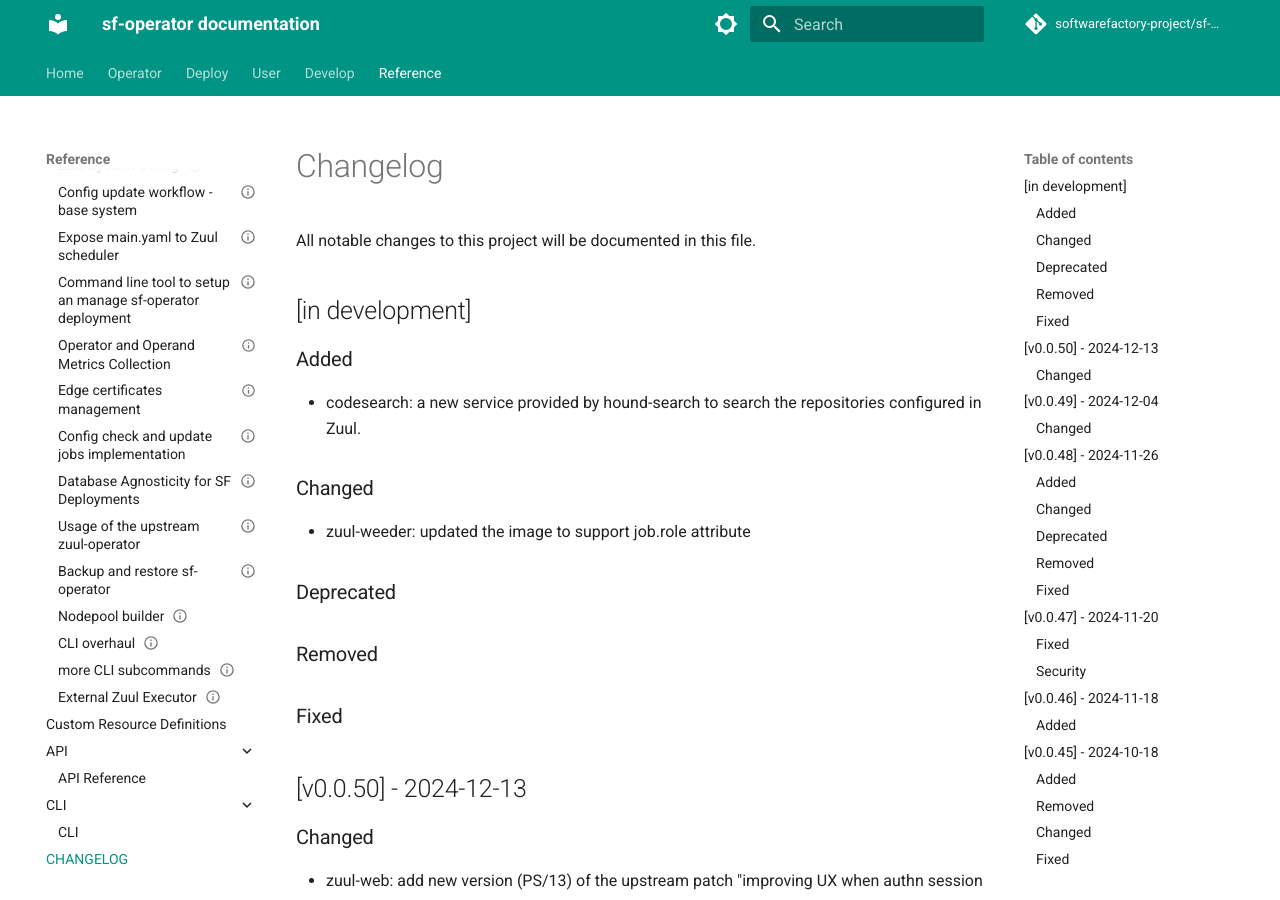
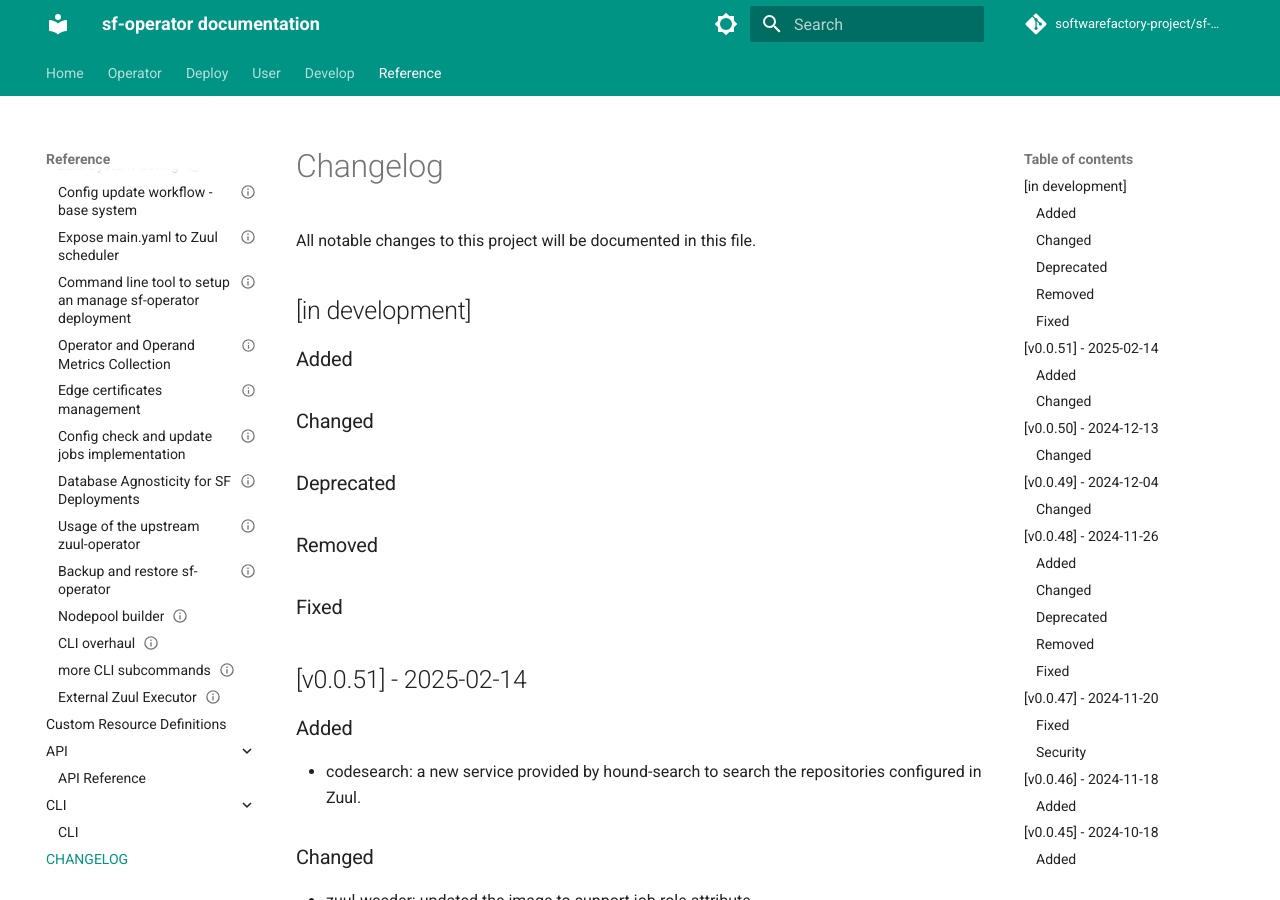
Before and after one commit to softwarefactory-project/sf-operator, an MkDocs documentation site: the page built from doc/reference/CHANGELOG.md, in a window 1280 px wide and 900 px high. Built offline with MkDocs 1.6.1 and Material for MkDocs 9.7.7, drawn with Linux system fonts in a browser that asks for light colours; comment, search, counter and statistics services are not loaded.

Commit message:
sf-operator v0.0.51 release commit
Change-Id: I0732e1de2a968d17818bf5e09e21a5b8faa4e2ac

```diff
--- a/doc/reference/CHANGELOG.md
+++ b/doc/reference/CHANGELOG.md
@@ -3,6 +3,14 @@
 All notable changes to this project will be documented in this file.
 
 ## [in development]
+
+### Added
+### Changed
+### Deprecated
+### Removed
+### Fixed
+
+## [v0.0.51] - 2025-02-14
 
 ### Added
 
@@ -11,10 +19,6 @@
 ### Changed
 
 - zuul-weeder: updated the image to support job.role attribute
-
-### Deprecated
-### Removed
-### Fixed
 
 ## [v0.0.50] - 2024-12-13
 
```
